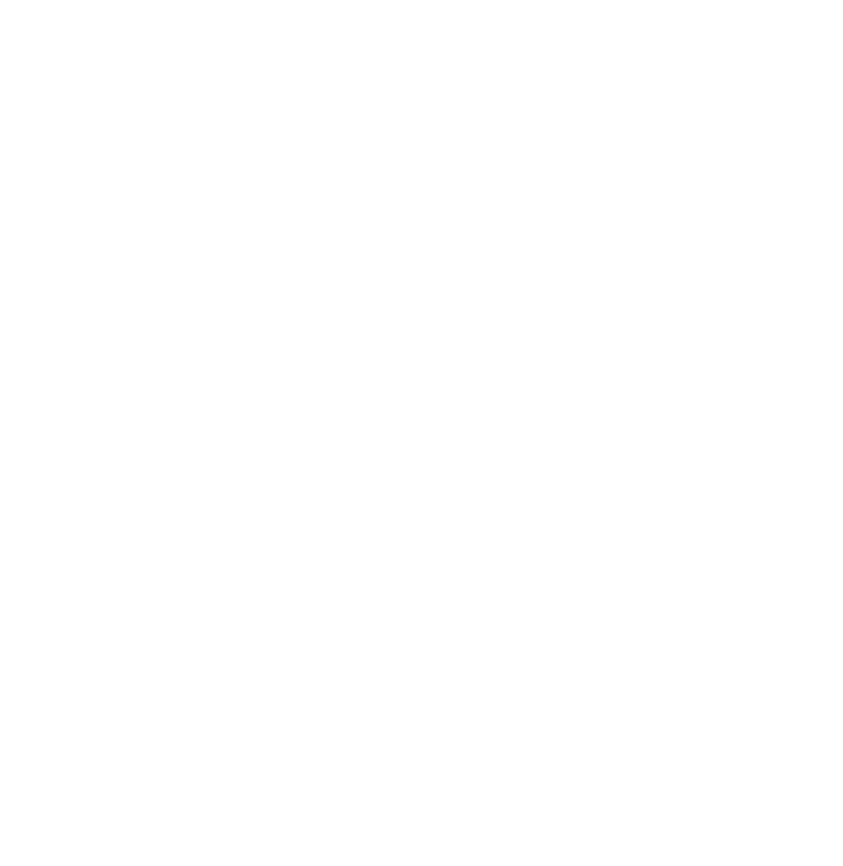
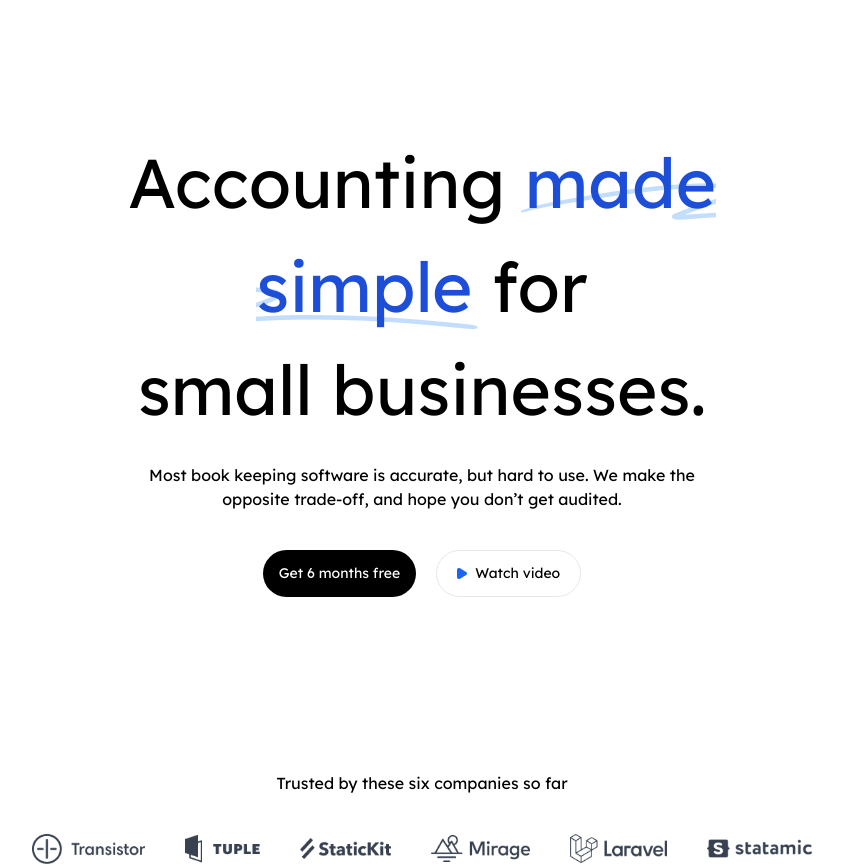
Before and after one commit to PeterSYoo/react-zustand-tailwind-landing-page, a React (Vite) app: page / in a window 1280 px wide. Shown: the part 120-986 px from the top of the page, without its empty margins (218-1061 px from the left). Before the commit the page ends 800 px from the top, so only its background shows below. Built offline with nearby package versions, Linux system fonts and the light colour scheme.

Commit message:
wip: adds hero section

```diff
--- a/index.html
+++ b/index.html
@@ -1,13 +1,19 @@
 <!DOCTYPE html>
 <html lang="en">
+
 <head>
   <meta charset="UTF-8" />
   <link rel="icon" type="image/svg+xml" href="/vite.svg" />
   <meta name="viewport" content="width=device-width, initial-scale=1.0" />
+  <link rel="preconnect" href="https://fonts.googleapis.com">
+  <link rel="preconnect" href="https://fonts.gstatic.com" crossorigin>
+  <link href="https://fonts.googleapis.com/css2?family=Lexend:wght@400;500;700&display=swap" rel="stylesheet">
   <title>Vite + React + TS</title>
 </head>
+
 <body>
   <div id="root"></div>
   <script type="module" src="/src/main.tsx"></script>
 </body>
+
 </html>
--- a/src/App.tsx
+++ b/src/App.tsx
@@ -43,6 +43,58 @@ function App() {
             <span className="text-2xl">☀️</span>
           </div>
         </section>
+
+        {/* Hero */}
+        <section className="mt-[157px] flex flex-col justify-center font-lexend">
+          <h1 className="text-center text-[69px]">
+            Accounting
+            <span className="text-blue-700 bg-textBgLight bg-no-repeat bg-bottom">
+              &nbsp;made simple&nbsp;
+            </span>
+            for
+            <br />
+            small businesses.
+          </h1>
+          <p className="mt-[21px] text-center">
+            Most book keeping software is accurate, but hard to use. We make the
+            <br />
+            opposite trade-off, and hope you don’t get audited.
+          </p>
+          <div className="flex justify-center mt-[39px] gap-5">
+            <button className="text-[14px] bg-black text-white py-[12px] px-[16px] rounded-3xl">
+              Get 6 months free
+            </button>
+            <button className="text-[14px] py-[12px] px-[20px] border rounded-3xl flex items-center gap-2">
+              <img src="/img/light/play.png" alt="" />
+              Watch video
+            </button>
+          </div>
+
+          {/* Companies */}
+          <p className="mt-[174px] text-center">
+            Trusted by these six companies so far
+          </p>
+          <div className="flex mt-[37px] gap-10 justify-center items-center">
+            <span>
+              <img src="/img/light/transistor.png" alt="" />
+            </span>
+            <span>
+              <img src="/img/light/tuple.png" alt="" />
+            </span>
+            <span>
+              <img src="/img/light/statickit.png" alt="" />
+            </span>
+            <span>
+              <img src="/img/light/mirage.png" alt="" />
+            </span>
+            <span>
+              <img src="/img/light/laravel.png" alt="" />
+            </span>
+            <span>
+              <img src="/img/light/statamic.png" alt="" />
+            </span>
+          </div>
+        </section>
       </div>
     </>
   );
--- a/tailwind.config.cjs
+++ b/tailwind.config.cjs
@@ -2,7 +2,15 @@
 module.exports = {
   content: ['./index.html', './src/**/*.{js,ts,jsx,tsx}'],
   theme: {
-    extend: {},
+    extend: {
+      backgroundImage: {
+        textBgLight: "url('/img/light/text-bg.png')",
+        textBgDark: "url('/img/dark/text-bg.png')",
+      },
+      fontFamily: {
+        lexend: ['"Lexend"'],
+      },
+    },
   },
   plugins: [],
 };
```
Lines whose indentation alone changed are shown as unchanged.
